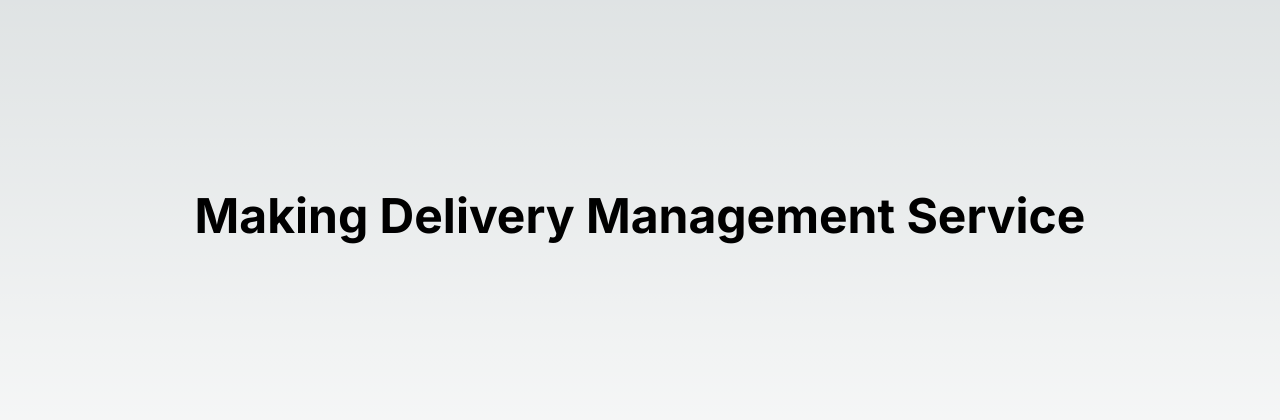
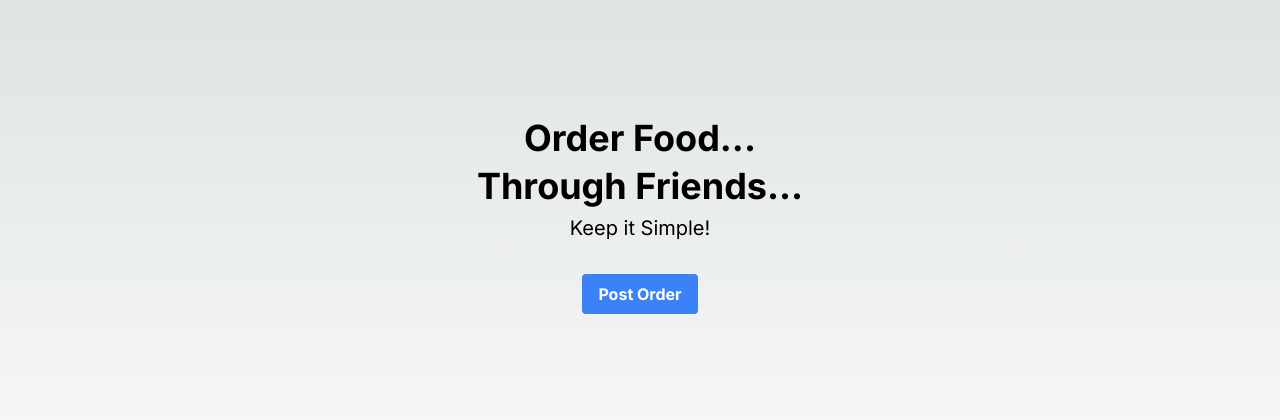
Before and after one commit to shreyash9999/Deliver_Management_Webapp, a Next.js app in the folder delevery_management_service/: page / in a window 1280 px wide. Shown: the part 184-604 px from the top of the page. Built offline with nearby package versions, Linux system fonts and the light colour scheme.

Commit message:
6 inital the frontend text

```diff
--- a/delevery_management_service/app/page.js
+++ b/delevery_management_service/app/page.js
@@ -1,23 +1,25 @@
 "use client"
 import Head from 'next/head';
+import HomePage from '@/components/Home/home';
 import Navbar from '../components/NavigationBar/navigation';
 import LoginPage from '@/components/Login/Register/login';
 import RegisterPage from '@/components/Login/Register/register';
 
 function MyApp() {
   return (
-    <div className="min-h-screen">
-      <main>
-      <div className="min-h-screen flex items-center justify-center">
-      <Head>
-        <title>Delivery Management Service</title>
-      </Head>
-      <div className="text-5xl font-bold text-center">
-        Making Delivery Management Service
-      </div>
-    </div>
-      </main>
-    </div>
+    <HomePage/>
+    // <div className="min-h-screen">
+    //   <main>
+    //   <div className="min-h-screen flex items-center justify-center">
+    //   <Head>
+    //     <title>Delivery Management Service</title>
+    //   </Head>
+    //   <div className="text-5xl font-bold text-center">
+    //     Making Delivery Management Service
+    //   </div>
+    // </div>
+    //   </main>
+    // </div>
   );
 }
 
--- /dev/null
+++ b/delevery_management_service/components/Home/home.js
@@ -0,0 +1,14 @@
+import React from 'react';
+
+function HomePage() {
+  return (
+    <div className="container mx-auto px-4 py-16 flex flex-col items-center justify-center h-screen">
+      <h1 className="text-4xl font-bold mb-2">Order Food...</h1>
+      <h2 className="text-4xl font-bold mb-2">Through Friends...</h2>
+      <p className="text-xl mb-8">Keep it Simple!</p>
+      <button className="bg-blue-500 hover:bg-blue-700 text-white font-bold py-2 px-4 rounded focus:outline-none focus:shadow-outline">Post Order</button>
+    </div>
+  );
+}
+
+export default HomePage;
```
